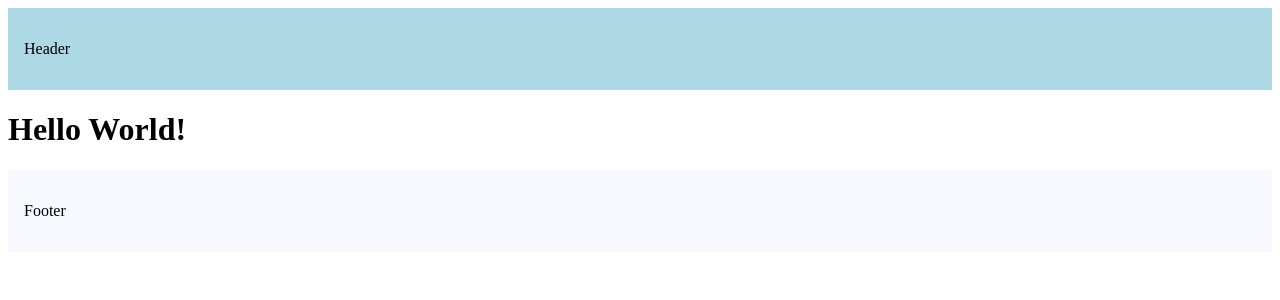
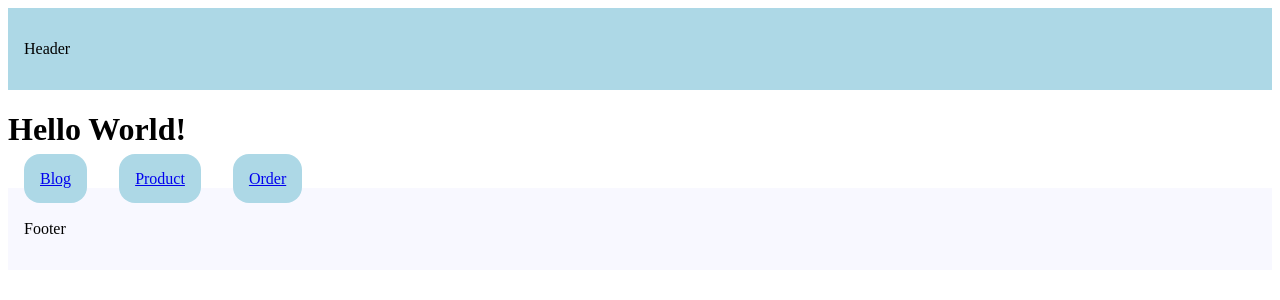
Before and after one commit to Rangerslider/NextBlog, a Next.js app: page / in a window 1280 px wide. Shown: the top 300 px of the page. Built offline with nearby package versions, Linux system fonts and the light colour scheme.

Commit message:
navagation programatticlly

```diff
--- a/app/page.tsx
+++ b/app/page.tsx
@@ -1,4 +1,32 @@
+import Link from 'next/link';
 export default function Home() {
-  return (<h1>Hello World!</h1>)
+  return (
+    <>
+    <h1>Hello World!</h1>
+    <Link style={{
+            backgroundColor: "lightblue",
+            padding: "1rem",
+            margin: "1rem",
+            borderRadius: "1rem",
+          }}
+          href="./blog">Blog</Link>
+    <Link style={{
+            backgroundColor: "lightblue",
+            padding: "1rem",
+            margin: "1rem",
+            borderRadius: "1rem",
+          }}
+          href="./product">Product</Link>
+    <Link style={{
+            backgroundColor: "lightblue",
+            padding: "1rem",
+            margin: "1rem",
+            borderRadius: "1rem",
+          }}
+          href="./order-product">Order</Link>
+
+    </>
+  )
+
 
 }
--- a/app/product/page.tsx
+++ b/app/product/page.tsx
@@ -1,3 +1,4 @@
+import Link from "next/link";
 export default function ProductPage() {
     return (
         <>
@@ -5,6 +6,8 @@ export default function ProductPage() {
             <p>Product1</p>
             <p>Product2</p>
             <p>Product3</p>
+            <Link href="./">Home</Link>
+
         </>
     )
 }
```
Also changed, not shown: app/blog/page.tsx (+8 -1 lines), app/order-product/page.tsx (added, +21 -0 lines).
